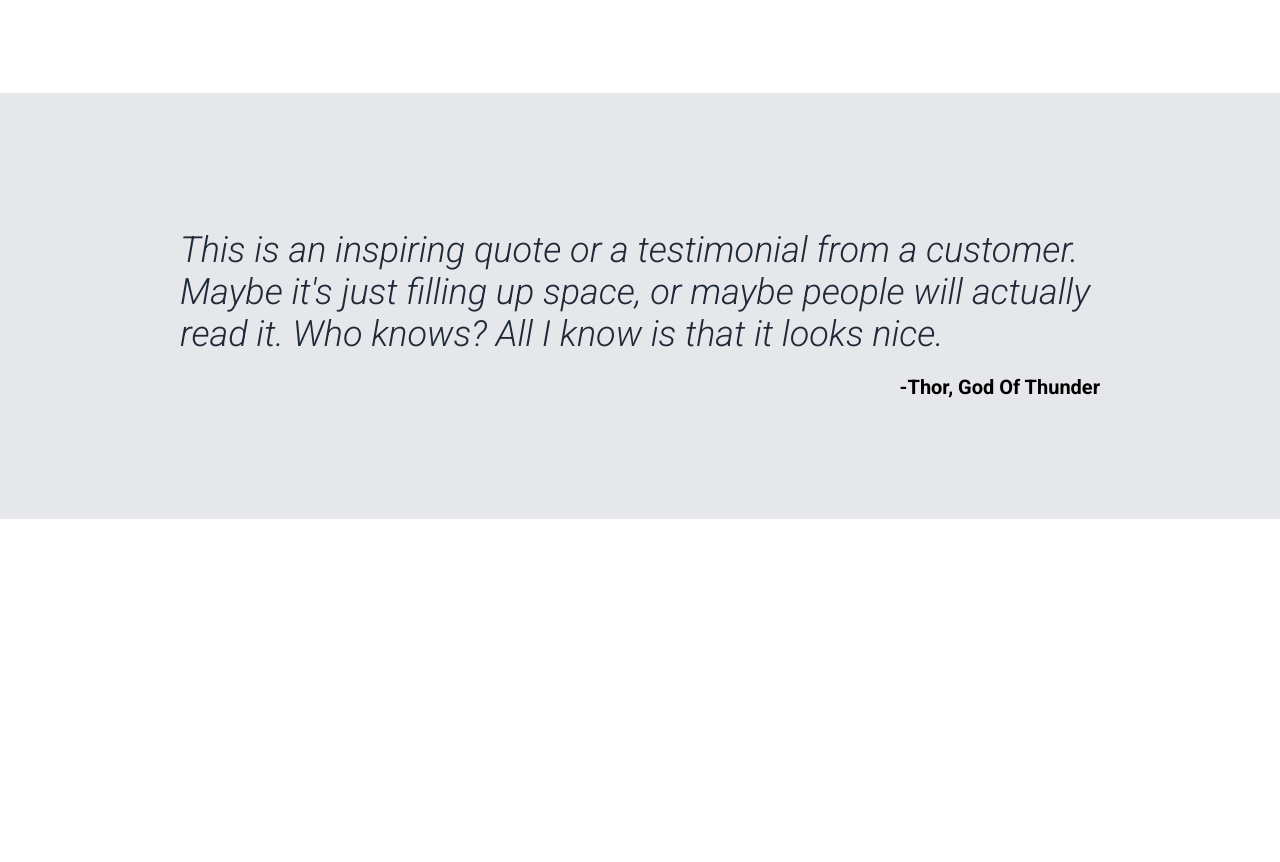
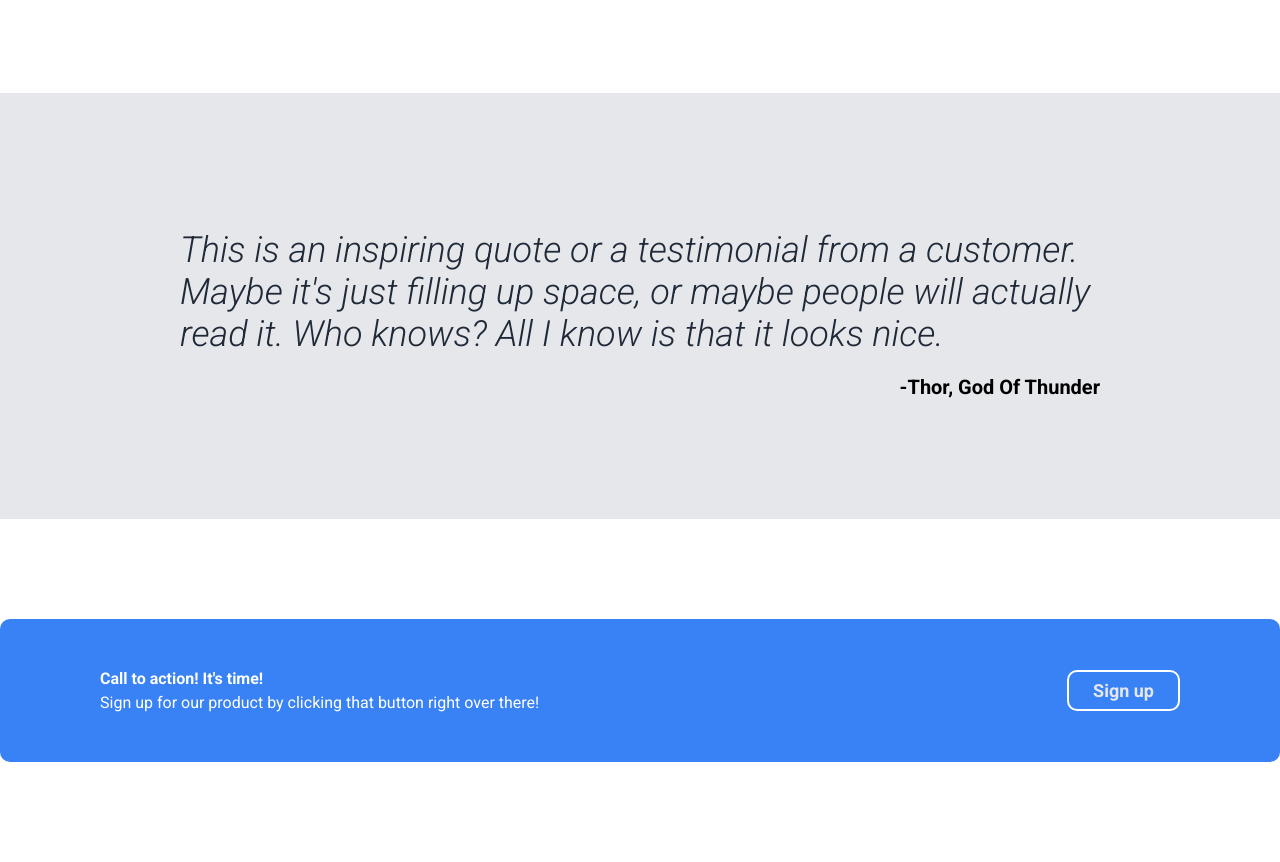
Before and after one commit to sandic-u/TOP-Landin-Page, a plain HTML site: page index.html in a window 1280 px wide. Shown: the part 902-1764 px from the top of the page. Before the commit the page ends 1421 px from the top, so only its background shows below. Drawn offline with Linux system fonts and the light colour scheme.

Commit message:
cta section done

```diff
--- a/index.html
+++ b/index.html
@@ -60,5 +60,14 @@
             <p>-Thor, God Of Thunder</p>
         </div>
     </section>
+    <section class="fourth-section">
+        <div class="blue-div">
+            <div class="blue-div-text">
+                <p class="bdiv-header">Call to action! It's time!</p>
+                <p class="bdiv-subtext">Sign up for our product by clicking that button right over there!</p>
+            </div>
+            <button class="bdiv-cta">Sign up</button>
+        </div>
+    </section>
 </body>
 </html>
--- a/style.css
+++ b/style.css
@@ -170,3 +170,50 @@ h1{
     display: flex;
     flex-direction: row-reverse;
 }
+.fourth-section
+{
+    padding-top: 100px;
+    padding-bottom: 100px;
+}
+.blue-div
+{
+    display: flex;
+    max-width: 1090px;
+    /* padding-top: 50px; */
+    padding: 50px 100px;
+    /* padding-right: 100px;
+    padding-left: 100px; */
+    margin-left: auto;
+    margin-right: auto;
+    background-color: #3882f6;
+    border-radius: 10px;
+    color: white;
+    justify-content: space-between;
+    align-items: center;
+}
+
+.bdiv-cta{
+    border: 2px solid white;
+    background-color: transparent;
+    margin: 0;
+    font-size: 18px;
+    color: #e5e7eb;
+    font-weight: 600;
+    border-radius: 10px;
+    padding: 8px 24px;
+}
+.blue-div-text
+{
+    display: flex;
+    flex-direction: column;
+    gap: 5px;
+}
+.bdiv-header
+{
+    margin: 0;
+    font-weight: bold;
+}
+.bdiv-subtext
+{
+    margin: 0;
+}
```
